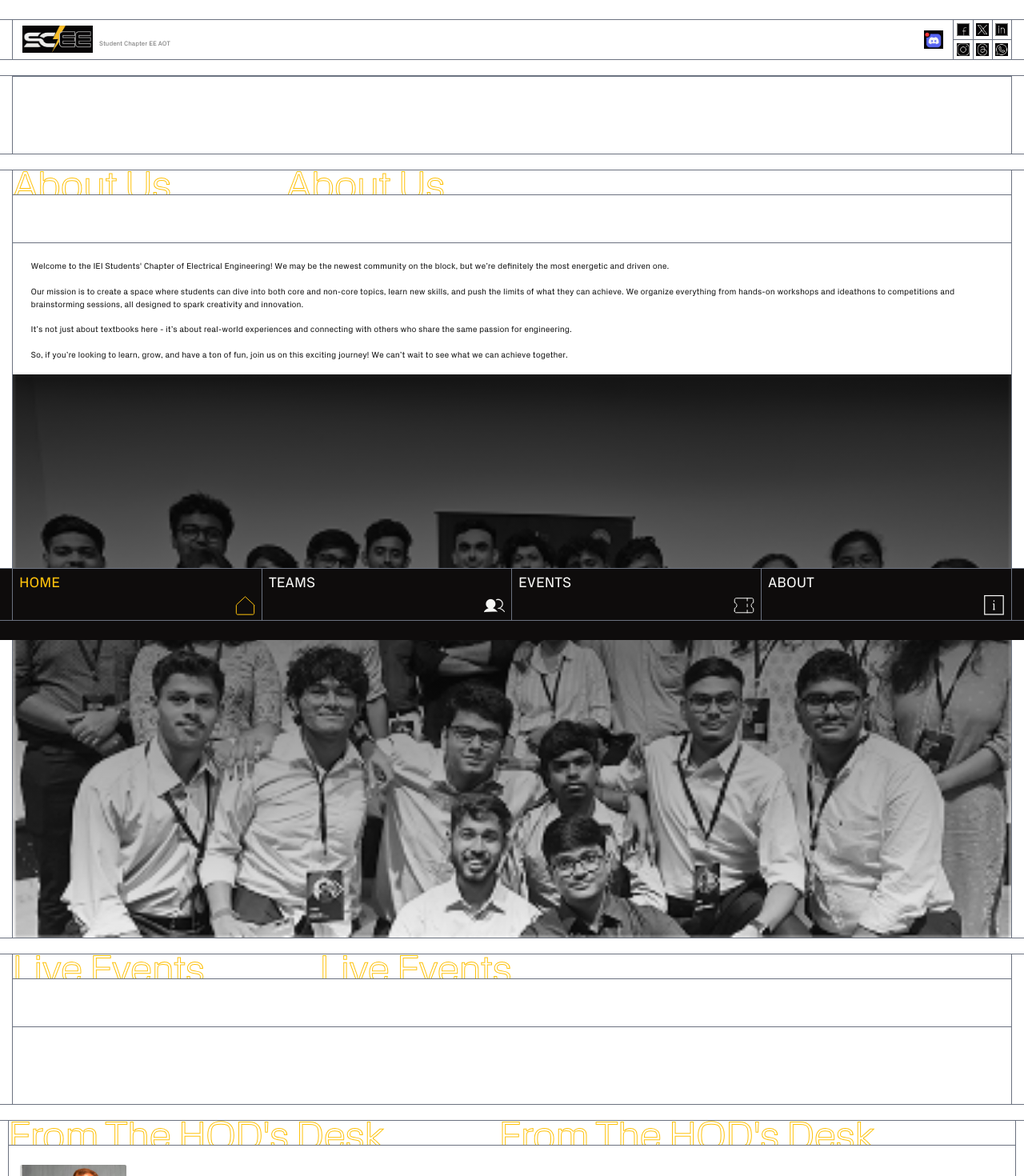
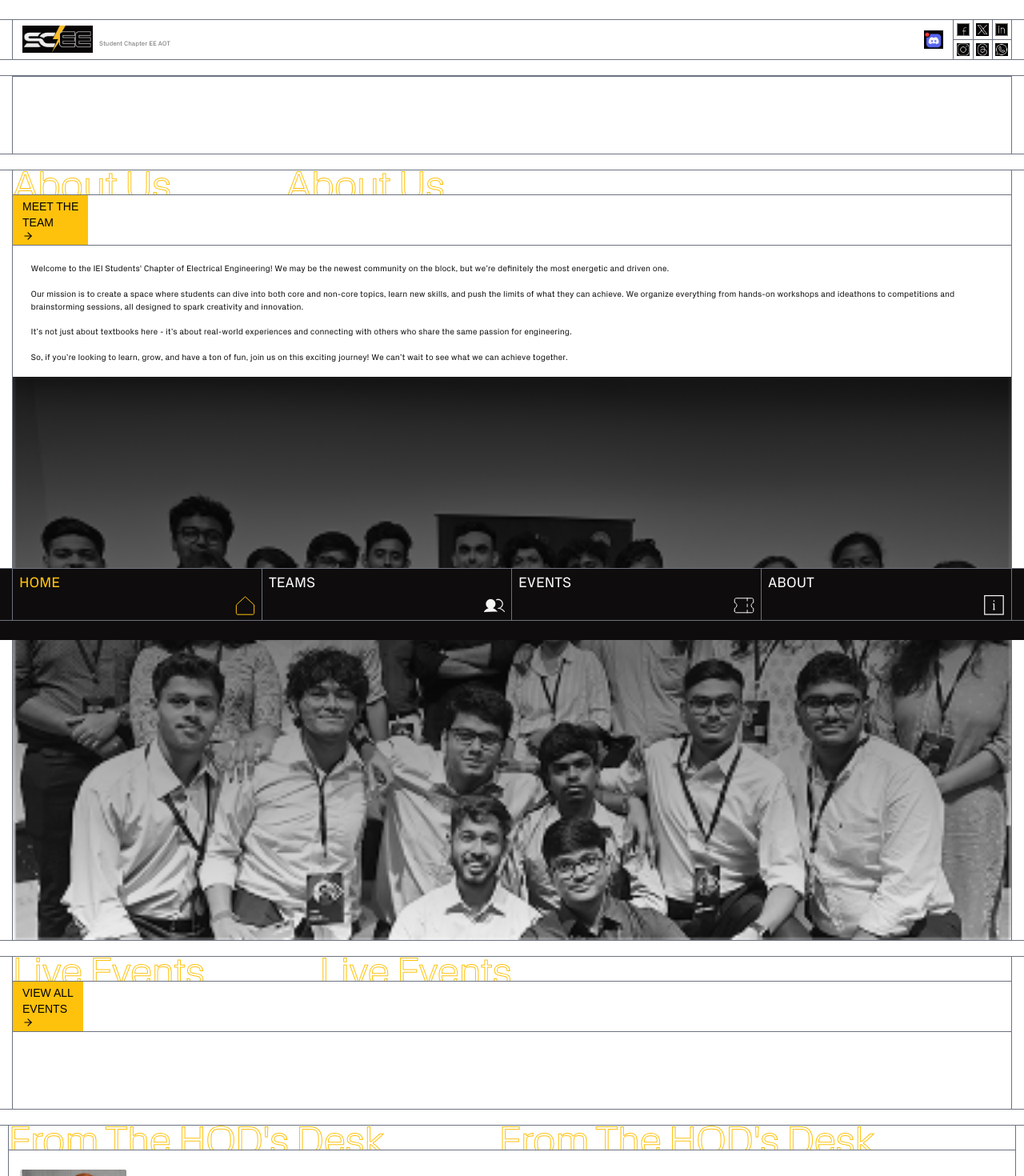
Before and after one commit to iei-scee-aot/sceeaot-web, a Next.js app: page / in a window 1280 px wide. Shown: the top 1470 px of the page at 80% size. Built offline with nearby package versions, Linux system fonts and the light colour scheme.

Commit message:
Homepage improved

```diff
--- a/src/app/page.tsx
+++ b/src/app/page.tsx
@@ -5,6 +5,9 @@ import Header from "./_components/Header";
 import Divider from "./_components/Divider";
 import Divider2 from "./_components/Divider2";
 import Navbar from "./_components/Navbar";
+import { ArrowRight } from "lucide-react";
+import Link from 'next/link';
+import { useRouter } from "next/navigation";
 
 import Image from "next/image";
 import { useEffect, useState } from "react";
@@ -40,6 +43,13 @@ const HomePage = () => {
           <Headlines headLine="About Us" />
         </div>
         <div className="min-h-[3.75rem] flex items-center border-gray-500 border-b-[0.5px] overflow-hidden ">
+          <Link href="/team">
+            <div className=" bg-[#fec20c] text-black py-1 px-3 flex flex-col items-start gap-0 text-sm  hover:bg-[#fec20c]/90 transition-all duration-300">
+              <span>MEET THE</span>
+              <span>TEAM</span>
+              <ArrowRight size={14} className="animate-float" />
+            </div>
+          </Link>
         </div>
         <div className="flex flex-wrap gap-7 pl-[1.40625rem] pr-[1.40625rem] text-[10.5px] text-left justify-center items-stretch pt-[1.40625rem] font-pxg">
           Welcome to the IEI Students' Chapter of Electrical Engineering! We may be the newest community on the block, but we’re definitely the most energetic and driven one.<br/><br/>
@@ -63,9 +73,16 @@ const HomePage = () => {
     <Headlines headLine="Live Events"/>
   </div>
   <div className="min-h-[3.75rem] flex items-center border-gray-500 border-b-[0.5px] overflow-hidden ">
+    <Link href="/events">
+      <div className="bg-[#fec20c] text-black py-1 px-3 flex flex-col items-start gap-0 text-sm hover:bg-[#fec20c]/90 transition-all duration-300 cursor-pointer">
+        <span>VIEW ALL</span>
+        <span>EVENTS</span>
+        <ArrowRight size={14} className="animate-float" />
       </div>
+    </Link>
+  </div>
+
   <div className="flex flex-wrap gap-7 justify-center items-stretch py-12">
-
   </div>
 </div>
 <Divider2 />
```
Lines whose indentation alone changed are shown as unchanged.
